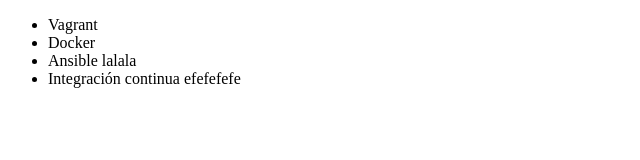
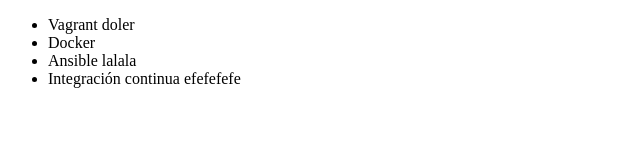
Before and after one commit to MrGomez19/Test-git, a plain HTML site: page Index.html in a window 1280 px wide. Shown: the full height of the page, 0-640 px from the left. Drawn offline with Linux system fonts and the light colour scheme.

Commit message:
agregué la palabra doler

```diff
--- a/Index.html
+++ b/Index.html
@@ -6,7 +6,7 @@
 </head>
 <body>
      <ul>
-         <li> Vagrant </li>
+         <li> Vagrant doler</li>
          <li> Docker </li>
          <li> Ansible lalala </li>
          <li> Integración continua efefefefe </li>
```
